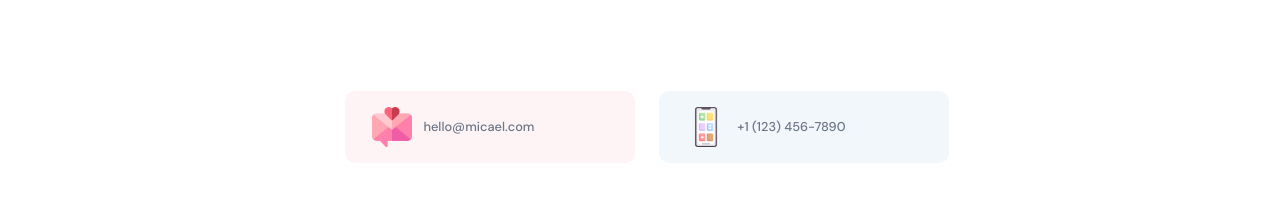
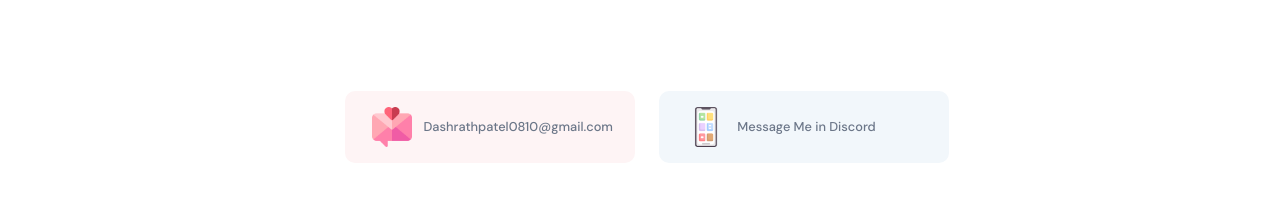
Before and after one commit to ULTRAPAIN/Dashrath_CV, a React (Create React App) app in the folder my-project/: page / in a window 1280 px wide. Shown: the part 3311-3518 px from the top of the page. Built offline with nearby package versions, Linux system fonts and the light colour scheme; no server answers.

Commit message:
Added the Footer section

```diff
--- a/my-project/src/container/Footer/Footer.jsx
+++ b/my-project/src/container/Footer/Footer.jsx
@@ -42,11 +42,11 @@ const Footer = () => {
       <div className="app__footer-cards">
         <div className="app__footer-card ">
           <img src={images.email} alt="email" />
-          <a href="mailto:hello@micael.com" className="p-text">hello@micael.com</a>
+          <a href="dashrathpatel0810@gmail.com" className="p-text">Dashrathpatel0810@gmail.com</a>
         </div>
         <div className="app__footer-card">
-          <img src={images.mobile} alt="phone" />
-          <a href="tel:+1 (123) 456-7890" className="p-text">+1 (123) 456-7890</a>
+          <img src={images.mobile} alt="link" />
+          <a href="https://discordapp.com/users/915097957899063326" className="p-text">Message Me in Discord </a>
         </div>
       </div>
       {!isFormSubmitted ? (
```
